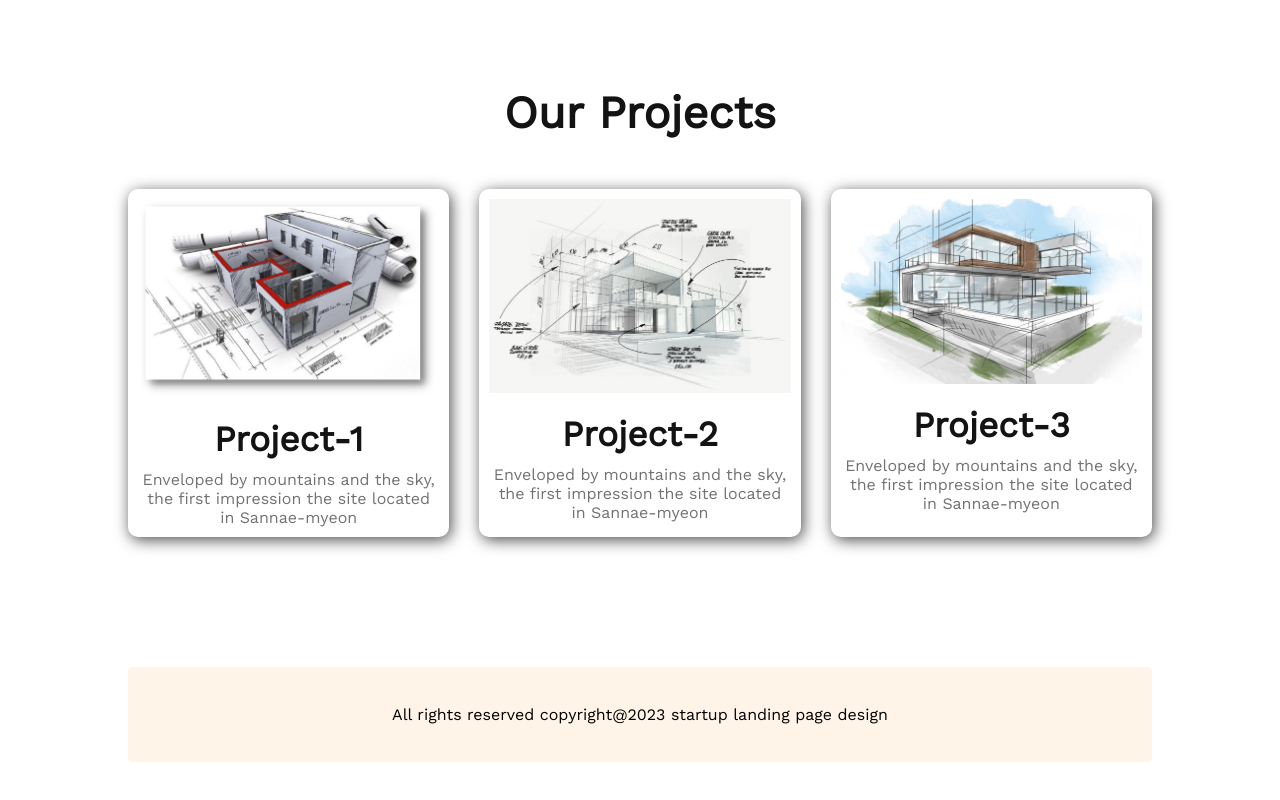
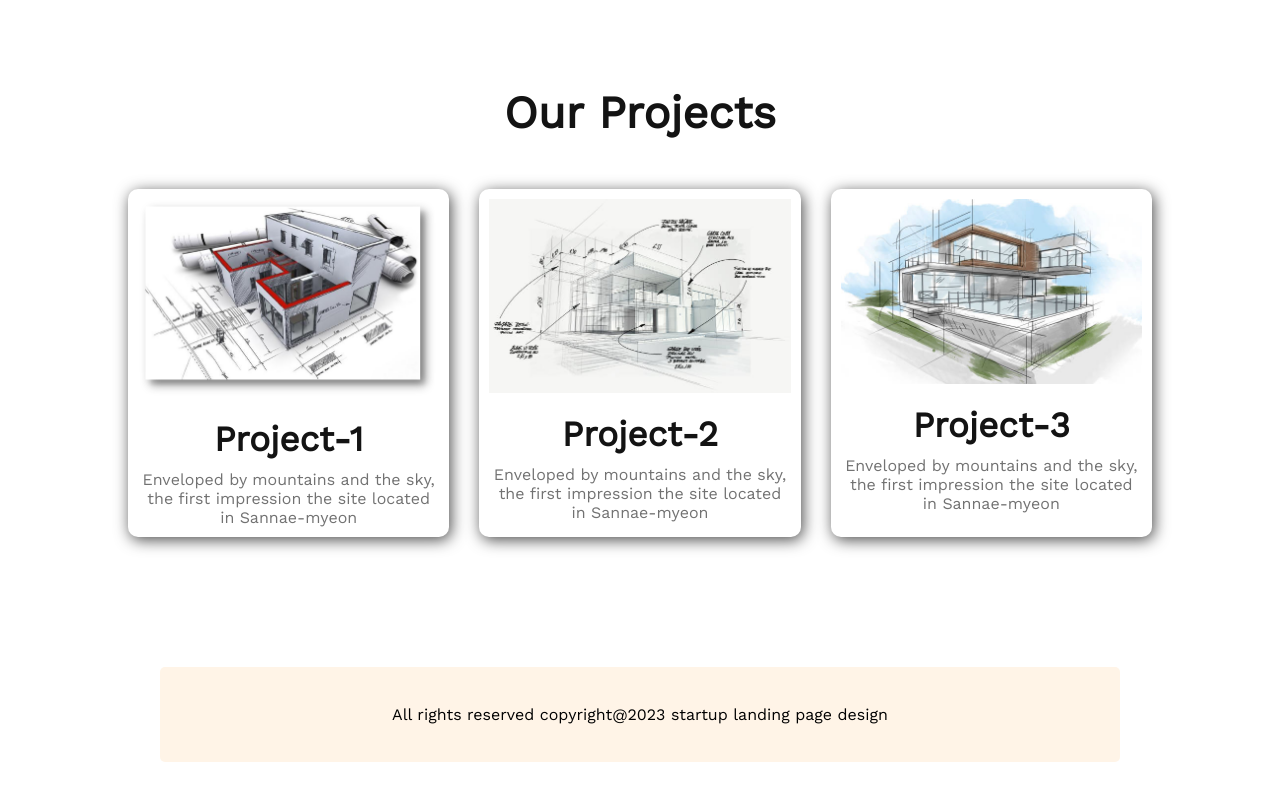
Before and after one commit to SihabMolla11/assignment-2, a plain HTML site: page index.html in a window 1280 px wide. Shown: the part 3710-4510 px from the top of the page. Before the commit the page ends 4472 px from the top, so only its background shows below. Drawn offline with nearby package versions, Linux system fonts and the light colour scheme.

Commit message:
footer commit

```diff
--- a/css/style.css
+++ b/css/style.css
@@ -329,11 +329,12 @@ font-size:16px;
 }/*project section style end*/
 
 footer{
-    width:80%;
+    width:75%;
     background-color: #FFF4E7;
     margin:auto;
     border-radius: 5px;
     margin-top: 130px;
+    margin-bottom: 130px;
 }
 footer p{
     padding:38px 0;
```
Also changed, not shown: assignment 2 link.txt (added).
